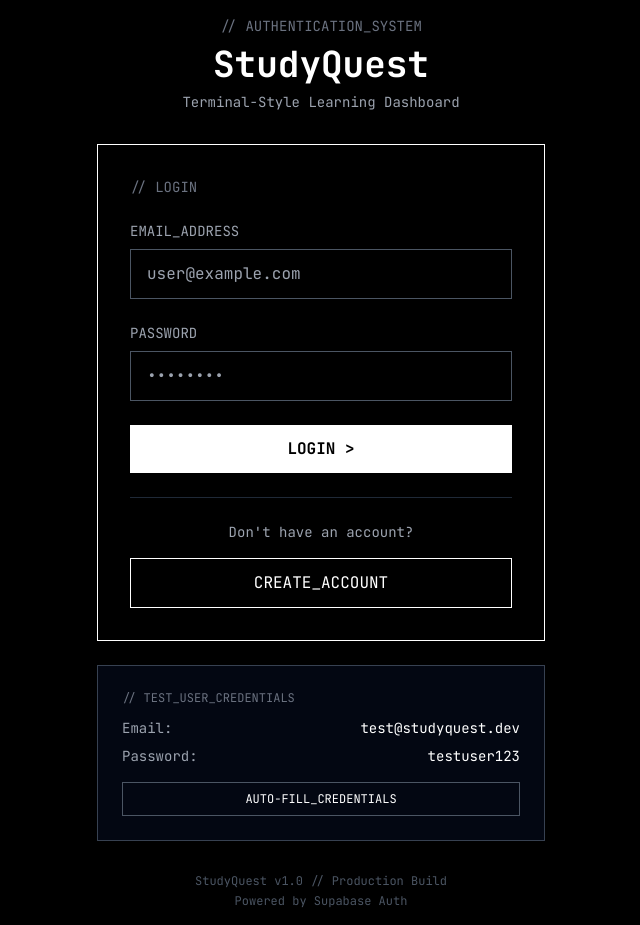
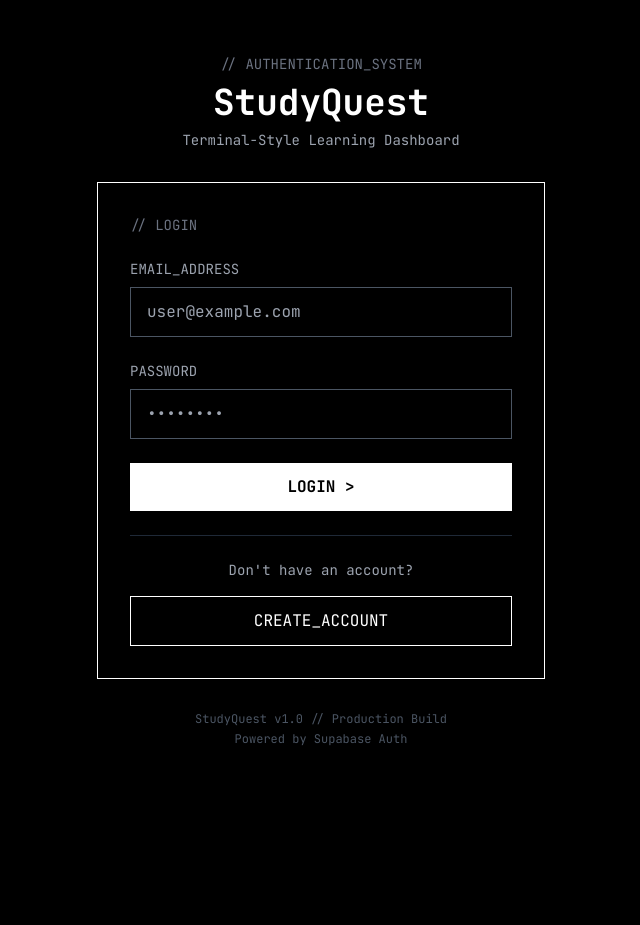
Before and after one commit to mohi-devhub/StudyQuest, a Next.js app in the folder frontend/: page /login in a window 1280 px wide. Shown: the whole page, without its empty margins (319-959 px from the left). After the commit the page ends 800 px from the top, so only its background shows below. Built offline with nearby package versions, Linux system fonts and the light colour scheme; a web font is replaced by a local one.

Commit message:
Remove test credentials from login page

```diff
--- a/frontend/app/login/page.tsx
+++ b/frontend/app/login/page.tsx
@@ -30,11 +30,6 @@
     } finally {
       setLoading(false);
     }
-  };
-
-  const fillTestCredentials = () => {
-    setEmail("test@studyquest.dev");
-    setPassword("testuser123");
   };
 
   return (
@@ -146,39 +141,11 @@
           </div>
         </motion.div>
 
-        {/* Test User Credentials */}
-        <motion.div
-          initial={{ opacity: 0, y: 20 }}
-          animate={{ opacity: 1, y: 0 }}
-          transition={{ delay: 0.5 }}
-          className="mt-6 border border-gray-700 p-6 bg-gray-950"
-        >
-          <div className="text-xs text-gray-500 mb-3">
-            // TEST_USER_CREDENTIALS
-          </div>
-          <div className="space-y-2 text-sm font-mono">
-            <div className="flex justify-between">
-              <span className="text-gray-400">Email:</span>
-              <span className="text-white">test@studyquest.dev</span>
-            </div>
-            <div className="flex justify-between">
-              <span className="text-gray-400">Password:</span>
-              <span className="text-white">testuser123</span>
-            </div>
-          </div>
-          <button
-            onClick={fillTestCredentials}
-            className="w-full mt-4 border border-gray-600 px-4 py-2 hover:border-white transition-colors text-xs"
-          >
-            AUTO-FILL_CREDENTIALS
-          </button>
-        </motion.div>
-
         {/* Footer */}
         <motion.div
           initial={{ opacity: 0 }}
           animate={{ opacity: 1 }}
-          transition={{ delay: 0.6 }}
+          transition={{ delay: 0.5 }}
           className="mt-8 text-center text-xs text-gray-600"
         >
           <p>StudyQuest v1.0 // Production Build</p>
```
